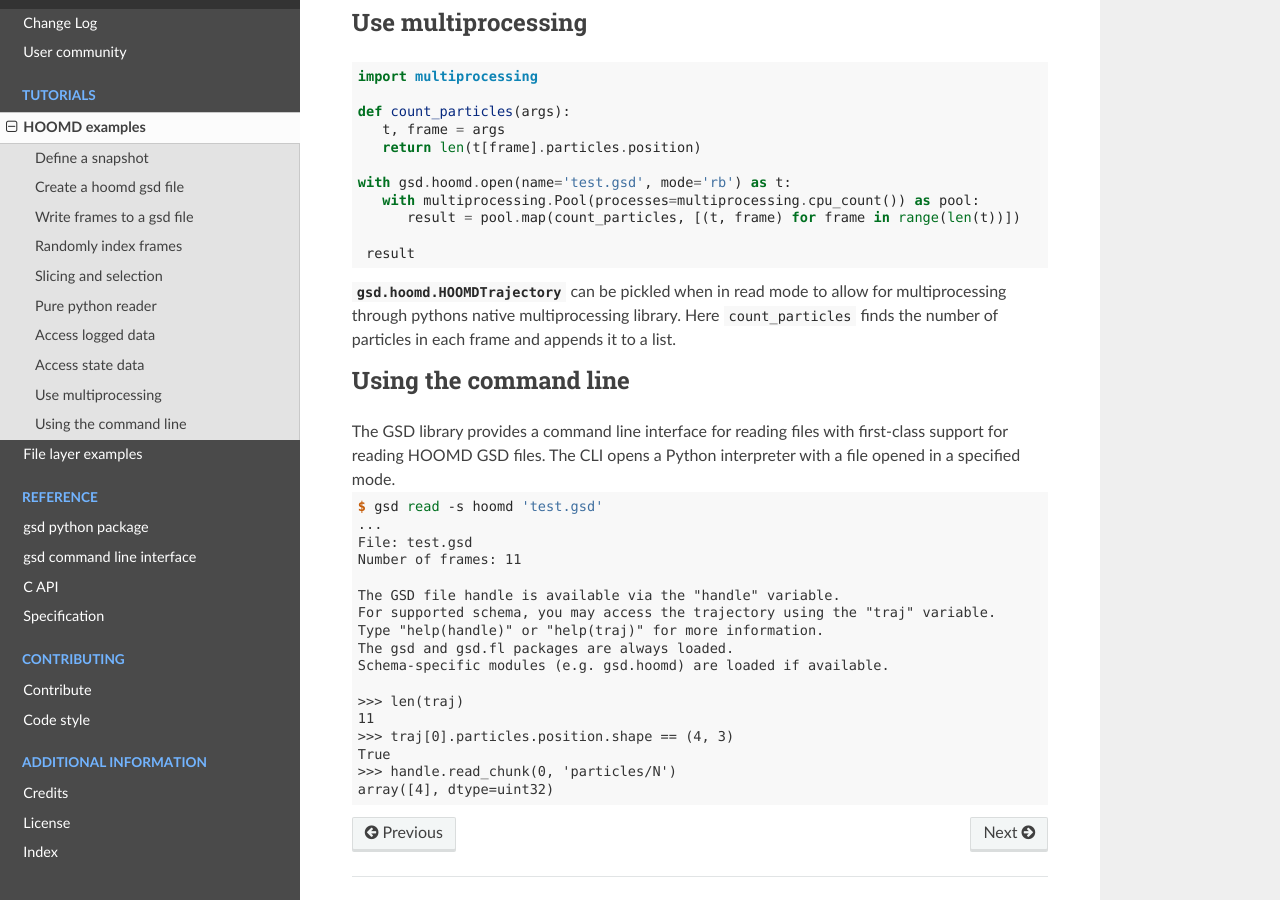
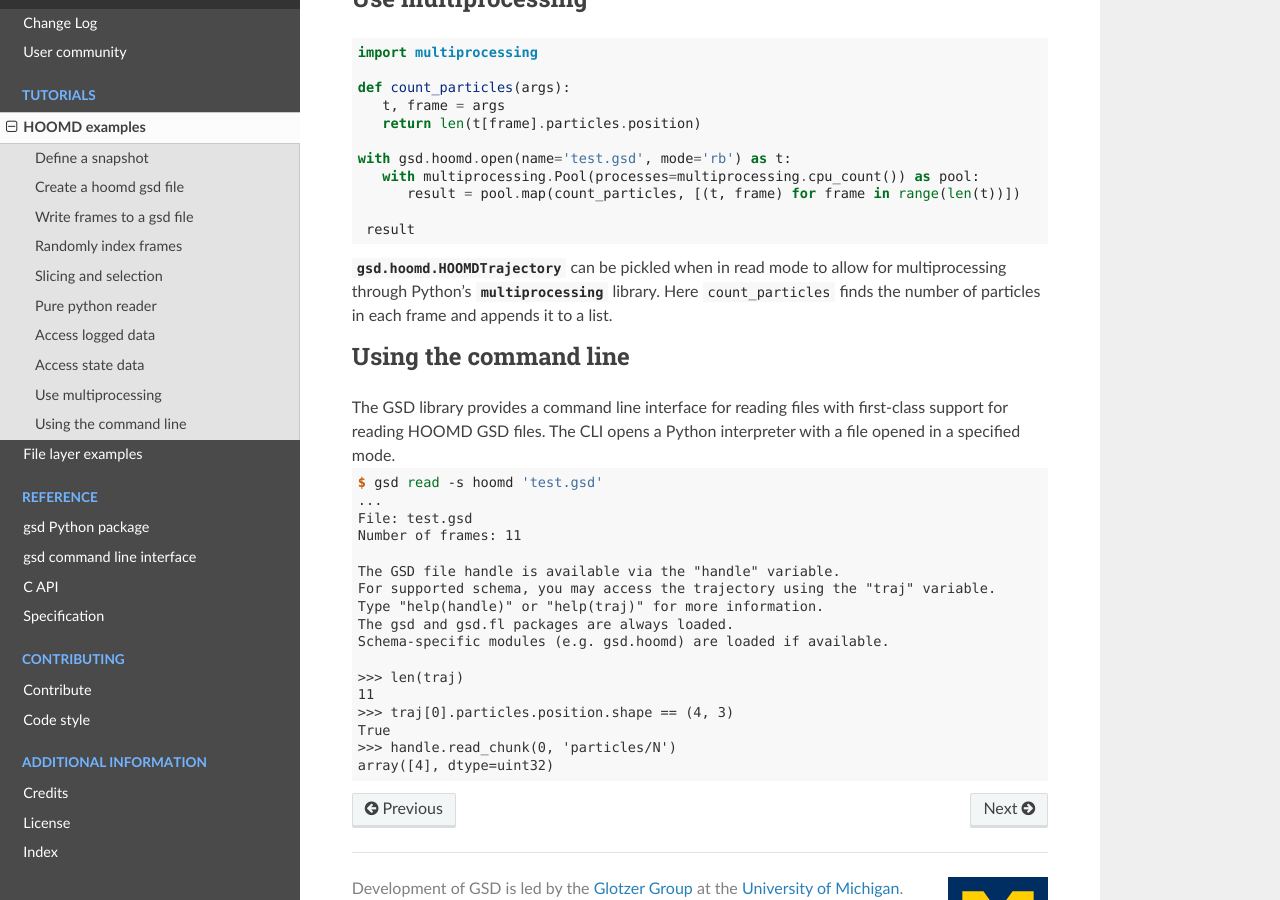
Before and after one commit to glotzerlab/gsd, a Sphinx documentation site: the page built from doc/hoomd-examples.rst, in a window 1280 px wide and 900 px high, scrolled down 3030 px. Built offline with Sphinx 7.4.7 and the Read the Docs theme 2.0.0, drawn with Linux system fonts in a browser that asks for light colours; some of the changed text lies outside the part shown.

Commit message:
Fix typos in documentation

```diff
--- a/CHANGELOG.rst
+++ b/CHANGELOG.rst
@@ -54,11 +54,11 @@
 *Added*
 
 * Support clang 11.
-* Support python 3.9.
+* Support Python 3.9.
 
 *Changed*
 
-* Install unit tests with the python package.
+* Install unit tests with the Python package.
 
 *Fixed*
 
--- a/INSTALLING.rst
+++ b/INSTALLING.rst
@@ -152,7 +152,7 @@
 Install with setuptools
 ^^^^^^^^^^^^^^^^^^^^^^^
 
-Use **pip** to install the python module into your virtual environment:
+Use **pip** to install the Python module into your virtual environment:
 
 .. code-block:: bash
 
@@ -164,7 +164,7 @@
 ^^^^^^^^^^^^^^^^^^^^^^^^^^^^^^^^
 
 In addition to the setuptools build system. GSD also provides a `CMake`_ configuration for
-development and testing. You can assemble a functional python module in the given build directory.
+development and testing. You can assemble a functional Python module in the given build directory.
 First, configure the build with ``cmake``.
 
 .. code-block:: bash
@@ -268,7 +268,7 @@
 
 **gsd** is implemented in a single C file. Copy ``gsd/gsd.h`` and ``gsd/gsd.c`` into your project.
 
-Using the pure python reader
+Using the pure Python reader
 ^^^^^^^^^^^^^^^^^^^^^^^^^^^^
 
 If you only need to read files, you can skip installing and just extract the module modules
--- a/doc/hoomd-examples.rst
+++ b/doc/hoomd-examples.rst
@@ -223,8 +222,8 @@
     result
 
 `gsd.hoomd.HOOMDTrajectory` can be pickled when in read mode to allow for multiprocessing through
-pythons native multiprocessing library. Here ``count_particles`` finds the number of particles in
-each frame and appends it to a list.
+Python's :py:mod:`multiprocessing` library. Here ``count_particles`` finds the number of particles
+in each frame and appends it to a list.
 
 Using the command line
 ^^^^^^^^^^^^^^^^^^^^^^
--- a/doc/python-api.rst
+++ b/doc/python-api.rst
@@ -1,7 +1,7 @@
 .. Copyright (c) 2016-2021 The Regents of the University of Michigan
 .. Part of GSD, released under the BSD 2-Clause License.
 
-gsd python package
+gsd Python package
 ==================
 
 **GSD** provides a **Python** API. Use the `gsd.hoomd` module to read and write files for
@@ -27,7 +27,7 @@
 Logging
 -------
 
-All python modules in **GSD** use the python standard library module :py:mod:`logging` to log
+All Python modules in **GSD** use the Python standard library module :py:mod:`logging` to log
 events. Use this module to control the verbosity and output destination::
 
     import logging
--- a/doc/python-module-gsd.pygsd.rst
+++ b/doc/python-module-gsd.pygsd.rst
@@ -5,5 +5,5 @@
 ^^^^^^^^^^^^^^^^
 
 .. automodule:: gsd.pygsd
-    :synopsis: pygsd provides a GSD reader written in pure python
+    :synopsis: pygsd provides a GSD reader written in pure Python.
     :members: GSDFile
--- a/doc/schema-hoomd.rst
+++ b/doc/schema-hoomd.rst
@@ -657,7 +657,7 @@
 
 .. note::
 
-    HOOMD-blue versions 3.0 and newer do not write state data.
+    HOOMD-blue >= v3.0.0 do not write state data.
 
 ========================================================== ====== ========= ================
 Name                                                       Type   Size      Units
--- a/gsd/__init__.py
+++ b/gsd/__init__.py
@@ -4,7 +4,7 @@
 """The GSD main module.
 
 The main package :py:mod:`gsd` is the root package. It holds submodules
-and does not import them. Users import the modules they need into their python
+and does not import them. Users import the modules they need into their Python
 script::
 
     import gsd.fl
```
Also changed, not shown: other parts of doc/hoomd-examples.rst (+1 -2 lines), 3 other files.
